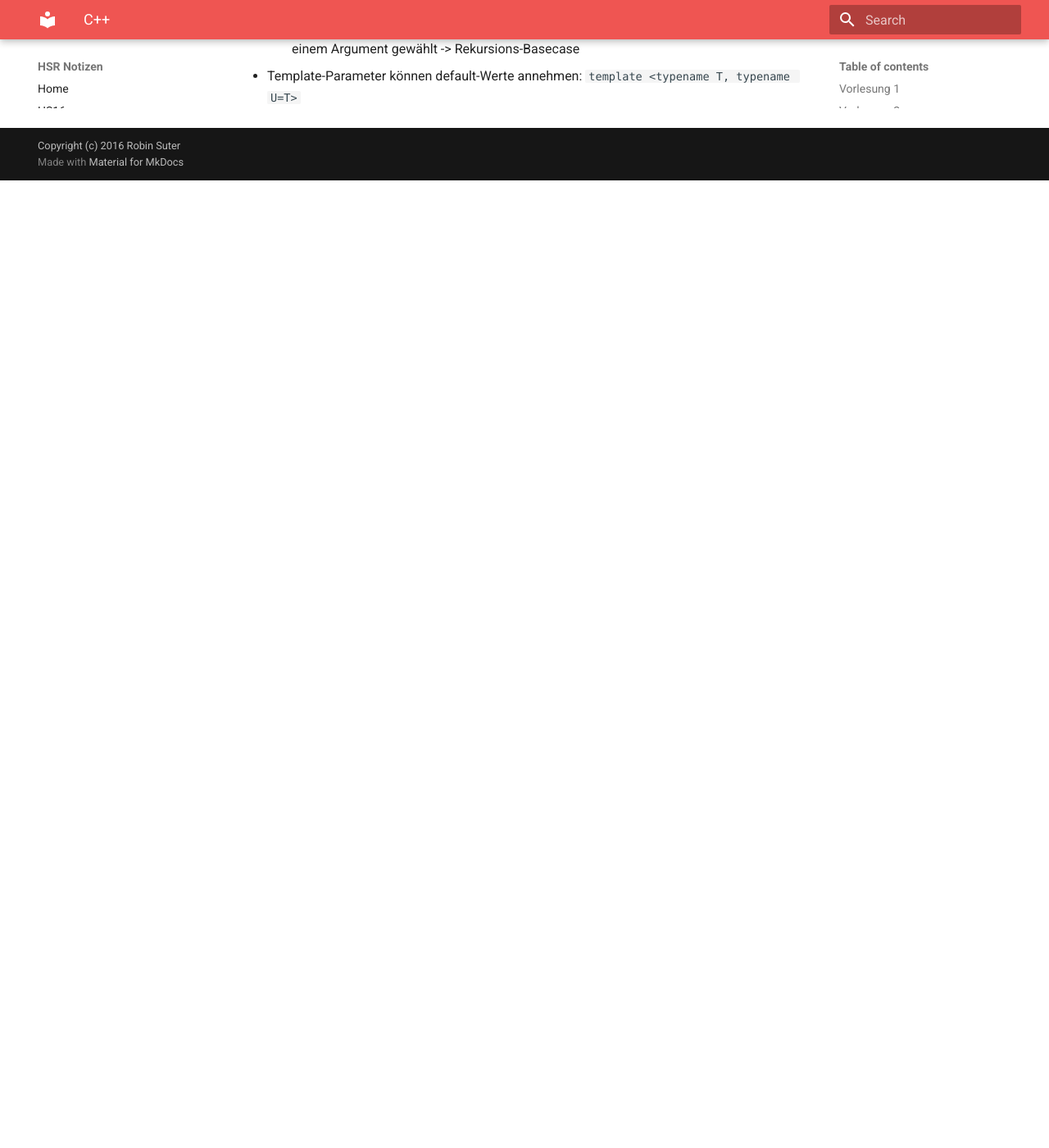
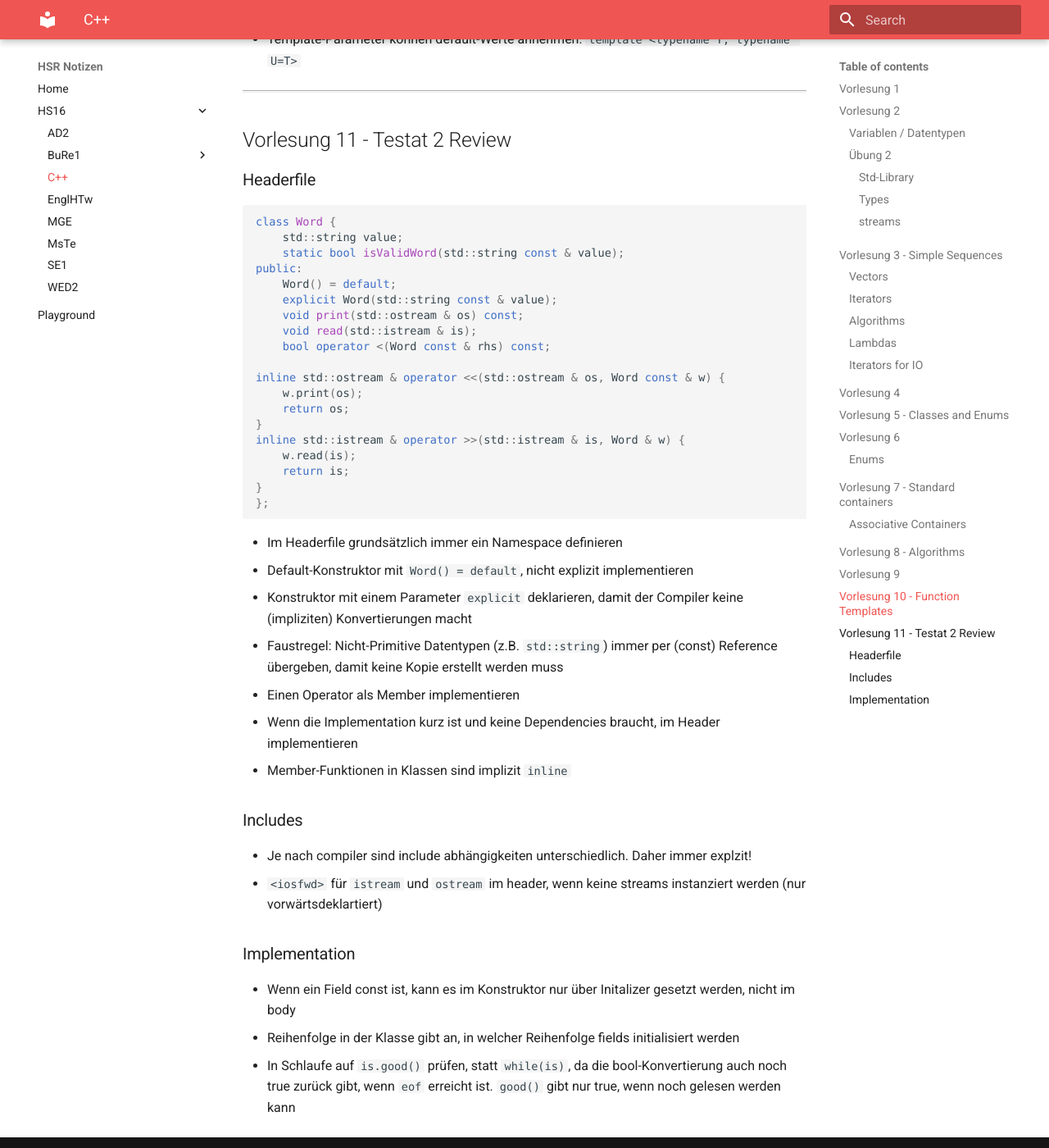
Before and after one commit to Excape/hsr-docs-hs16, an MkDocs documentation site: the page built from docs/hs16/cpi.md, in a window 1280 px wide and 1400 px high, scrolled down 15291 px. Shown: the whole window at 82% size. Built offline with MkDocs 1.6.1 and Material for MkDocs 9.7.7, drawn with Linux system fonts in a browser that asks for light colours; old or Windows-style settings are respelled for this version of MkDocs; before the commit the page ends 15511 px from its top, so only the background shows below that; some of the changed text lies outside the part shown.

Commit message:
cpl, mste Week 11, engl book update

````diff
--- a/docs/hs16/cpi.md
+++ b/docs/hs16/cpi.md
@@ -259,6 +259,7 @@ inline std::ostream & operator<<(std::ostream & os, Date const & date){
 }
 ```
 - `inline`, weil Funtkion im Header implementiert ist. Ohne inline würde es einen Konflikt beim linken geben, wenn mehrere Files dieses Header-File verwenden (one-definition-rule)
+
 ---
 ## Vorlesung 6
 - `read()`: Wenn Parsen fehlschlägt, wird das Fail-bit gesetzt
@@ -323,7 +324,7 @@ december
 - `std::queue` nutzt dequeue mit limitierter Funktionalität
     - Iteration nicht möglich
 
-## Associative Containers
+### Associative Containers
 - Sind sortiert
 - `std::set` speichert Elemente sortiert
     - mit `count(el)` prüfen, ob Element in Set ist (gibt nur 0 oder 1 zurück)
@@ -422,12 +423,55 @@ T const& min(T const& a, T const& b){
 - Templates kann man auch overloaden - Der spezialisierteste overload wird ausgeführt
     - Gefährlich, weil schnell ambiguities entstehen
 - Variadic Templates: Type-safe varying number of arguments
-    ```c++
-    template <typename...ARGS>
-    void variadic(ARGS...args){
-        println(std::cout,args...);
-    }
-    ```
+
+```c++
+template <typename...ARGS>
+void variadic(ARGS...args){
+    println(std::cout,args...);
+}
+```
+
 - Beispiel `println()`
     - Wenn `tail...` leer ist, wird per overloading resolution die `println()` funktion mit einem Argument gewählt -> Rekursions-Basecase
 - Template-Parameter können default-Werte annehmen: `template <typename T, typename U=T>`
+
+---
+## Vorlesung 11 - Testat 2 Review
+### Headerfile
+```c++
+class Word {
+    std::string value;
+    static bool isValidWord(std::string const & value);
+public:
+    Word() = default;
+    explicit Word(std::string const & value);
+    void print(std::ostream & os) const;
+    void read(std::istream & is);
+    bool operator <(Word const & rhs) const;
+
+inline std::ostream & operator <<(std::ostream & os, Word const & w) {
+    w.print(os);
+    return os;
+}
+inline std::istream & operator >>(std::istream & is, Word & w) {
+    w.read(is);
+    return is;
+}
+};
+```
+- Im Headerfile grundsätzlich immer ein Namespace definieren
+- Default-Konstruktor mit `Word() = default`, nicht explizit implementieren
+- Konstruktor mit einem Parameter `explicit` deklarieren, damit der Compiler keine (impliziten) Konvertierungen macht
+- Faustregel: Nicht-Primitive Datentypen (z.B. `std::string`) immer per (const) Reference übergeben, damit keine Kopie erstellt werden muss
+- Einen Operator als Member implementieren
+- Wenn die Implementation kurz ist und keine Dependencies braucht, im Header implementieren
+- Member-Funktionen in Klassen sind implizit `inline`
+
+### Includes
+- Je nach compiler sind include abhängigkeiten unterschiedlich. Daher immer explzit!
+- `<iosfwd>` für `istream` und `ostream` im header, wenn keine streams instanziert werden (nur vorwärtsdeklartiert)
+
+### Implementation
+- Wenn ein Field const ist, kann es im Konstruktor nur über Initalizer gesetzt werden, nicht im body
+- Reihenfolge in der Klasse gibt an, in welcher Reihenfolge fields initialisiert werden
+- In Schlaufe auf `is.good()` prüfen, statt `while(is)`, da die bool-Konvertierung auch noch true zurück gibt, wenn `eof` erreicht ist. `good()` gibt nur true, wenn noch gelesen werden kann
````
Also changed, not shown: docs/hs16/englhtw.md (+1 -1 lines), docs/hs16/mste.md (+87 -0 lines).
